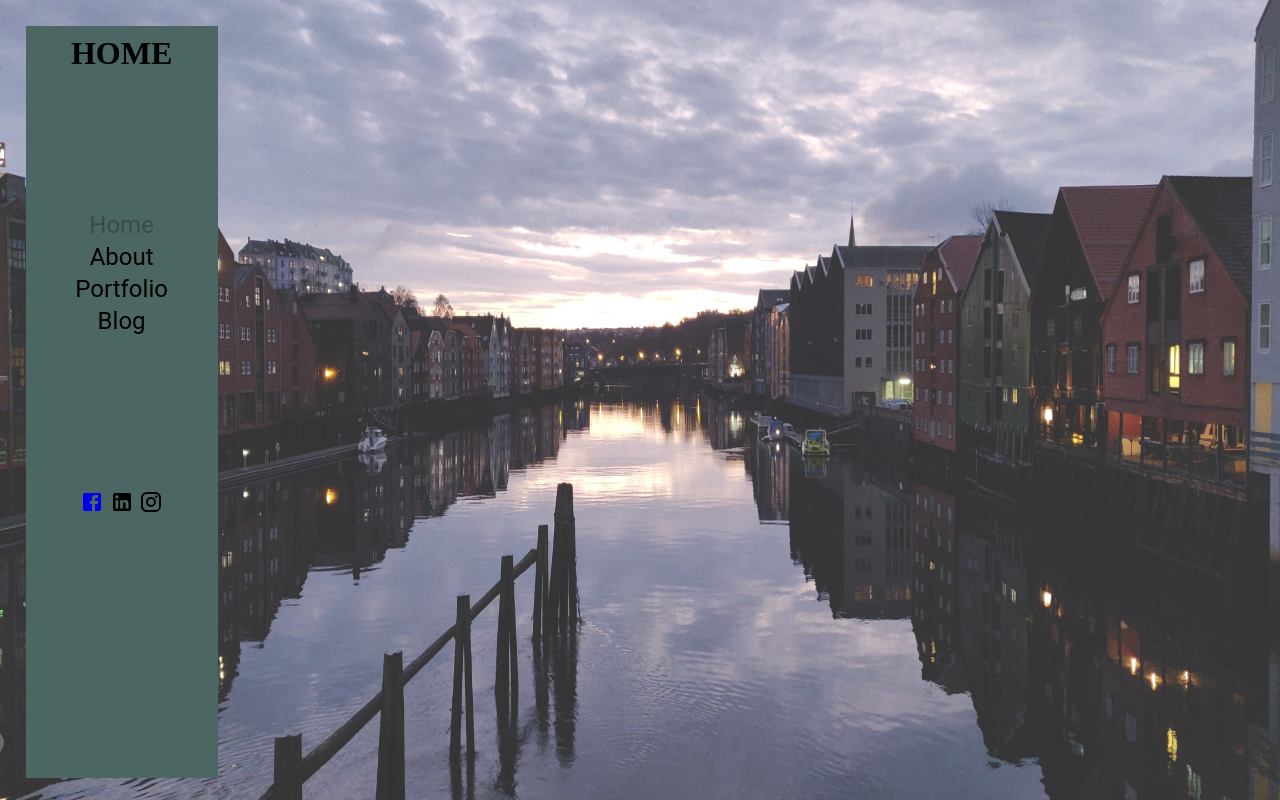
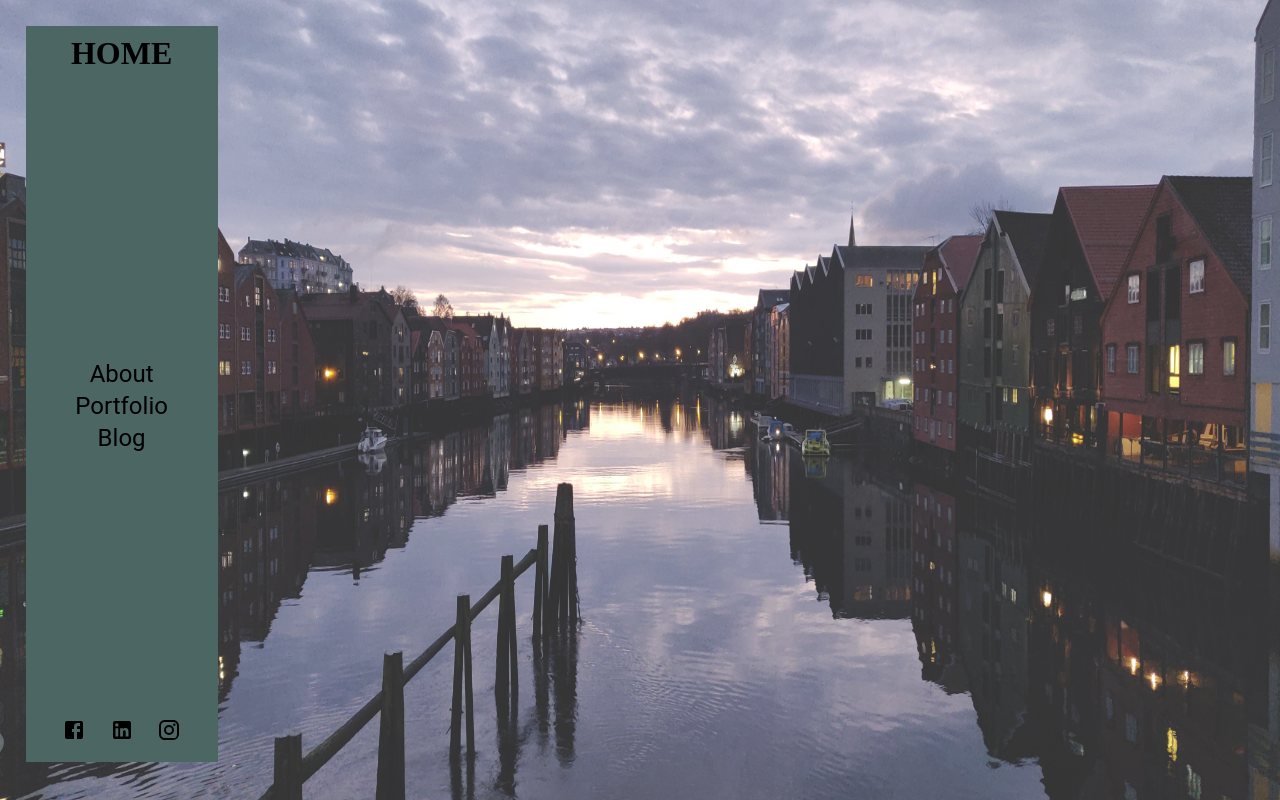
Before and after one commit to martinstiles/website-old, a React (Create React App) app: page / in a window 1280 px wide. Built offline with nearby package versions, Linux system fonts and the light colour scheme.

Commit message:
update gh-pages and navbar fixes

```diff
--- a/package.json
+++ b/package.json
@@ -1,5 +1,5 @@
 {
-  "homepage": "http://martinstiles.github.io/homepage",
+  "homepage": "http://martinstiles.github.io/website",
   "name": "homepage",
   "version": "0.1.0",
   "private": true,
--- a/src/App.js
+++ b/src/App.js
@@ -8,7 +8,8 @@ import Background from './media/Background.JPG'
 function App() {
   // background: '#4C6663'
   const style = {
-    background: '#000000'
+    background: '#000000',
+    alignItems: 'center'
   }
 
   const imageStyle = {
@@ -22,8 +23,8 @@ function App() {
 
 
   return (
-    <div>
-      <div style={style}>
+    <div style={style}>
+      <div>
         <img style={imageStyle} src={Background} alt='' />
       </div>
       <Navbar />
--- a/src/components/navbar.js
+++ b/src/components/navbar.js
@@ -1,4 +1,4 @@
-import React from 'react'
+import React, { useState } from 'react'
 import Container from './container.js'
 import Link from '@material-ui/core/Link'
 import FacebookIcon from '@material-ui/icons/Facebook'
@@ -8,24 +8,24 @@ import InstagramIcon from '@material-ui/icons/Instagram'
 // Can use useMemo here, and make it update when the global value "activePage" changes (implemented eventually)
 const Navbar = () => {
   const verticalStyle = {
-    listStyleType: 'none',
     width: '15%',
     backgroundColor: '#4C6663',
     position: 'fixed',
-    height: '94%',
+    height: '92%',
     zIndex: 2,
     margin: '2% 0 2% 2%',
     display: 'flex',
     flexDirection: 'column',
-    textAlign: 'center'
+    textAlign: 'center',
+    justifyContent: 'space-between'
   }
 
   const midFontSize = "h5"
 
   // Unødvendig?
-  const footerStyle = {
+  const midSection = {
     display: 'flex',
-    flexDirection: 'row',
+    flexDirection: 'column'
   }
 
   const headerStyle = {
@@ -35,19 +35,26 @@ const Navbar = () => {
     fontSize: '2em'
   }
 
+  const [currentPage, setCurrentPage] = useState('home')
+
+  // TODO:
+  // const click = (page) => { setCurrentPage(page); localStorage.setItem('currentPage', page)}
+  // Må følgelig initialisere page basert på localStorage.getItem('currentPage')
+
   // Noe i denne dur? onHover={() => style={scale: 1.1}}
   return (
     <div style={verticalStyle}>
         <h1 style={headerStyle}> Home </h1>
-
-        <Link style={{marginTop: '60%'}} onHover={{transform: 'scale(2)'}} disabled={true} underline={'none'} color='black' component="button" variant={midFontSize} onClick={() => { console.info("I'm a button.") }} > Home </Link>
-        <Link color='black' component="button" variant={midFontSize} onClick={() => { console.info("I'm a button.") }} > About </Link>
-        <Link color='black' component="button" variant={midFontSize} onClick={() => { console.info("I'm a button.") }} > Portfolio </Link>
-        <Link color='black' component="button" variant={midFontSize} onClick={() => { console.info("I'm a button.") }} > Blog </Link>
-        <div style={{marginTop: '80%'}}>
-          <Link target="_blank" color='black' href='https://www.google.com'><FacebookIcon/></Link>
-          <LinkedInIcon style={{margin: '0 3% 0 3%'}}/>
-          <InstagramIcon />
+        <div style={ midSection}>
+          { currentPage === 'home' || <Link underline={'none'} color='black' component="button" variant={midFontSize} onClick={() => { console.info("I'm a button.") }} > Home </Link> }
+          { currentPage === 'about' || <Link color='black' component="button" variant={midFontSize} onClick={() => { console.info("I'm a button.") }} > About </Link> }
+          { currentPage === 'portfolio' || <Link color='black' component="button" variant={midFontSize} onClick={() => { console.info("I'm a button.") }} > Portfolio </Link> }
+          { currentPage === 'blog' || <Link color='black' component="button" variant={midFontSize} onClick={() => { console.info("I'm a button.") }} > Blog </Link> }
+        </div>
+        <div style={{color: 'black', marginBottom: '1em'}}>
+          <Link style={{color: 'black'}} target="_blank" href='https://www.facebook.com/martin.stiles.9'><FacebookIcon/></Link>
+          <Link style={{color: 'black', margin: '0 10% 0 10%'}} target="_blank" href='https://www.linkedin.com/in/martin-stiles-39b662171/'> <LinkedInIcon /> </Link>
+          <Link style={{color: 'black'}} target="_blank" href='https://www.instagram.com/msstiles/'> <InstagramIcon /> </Link>
         </div>
     </div>
   )
```
